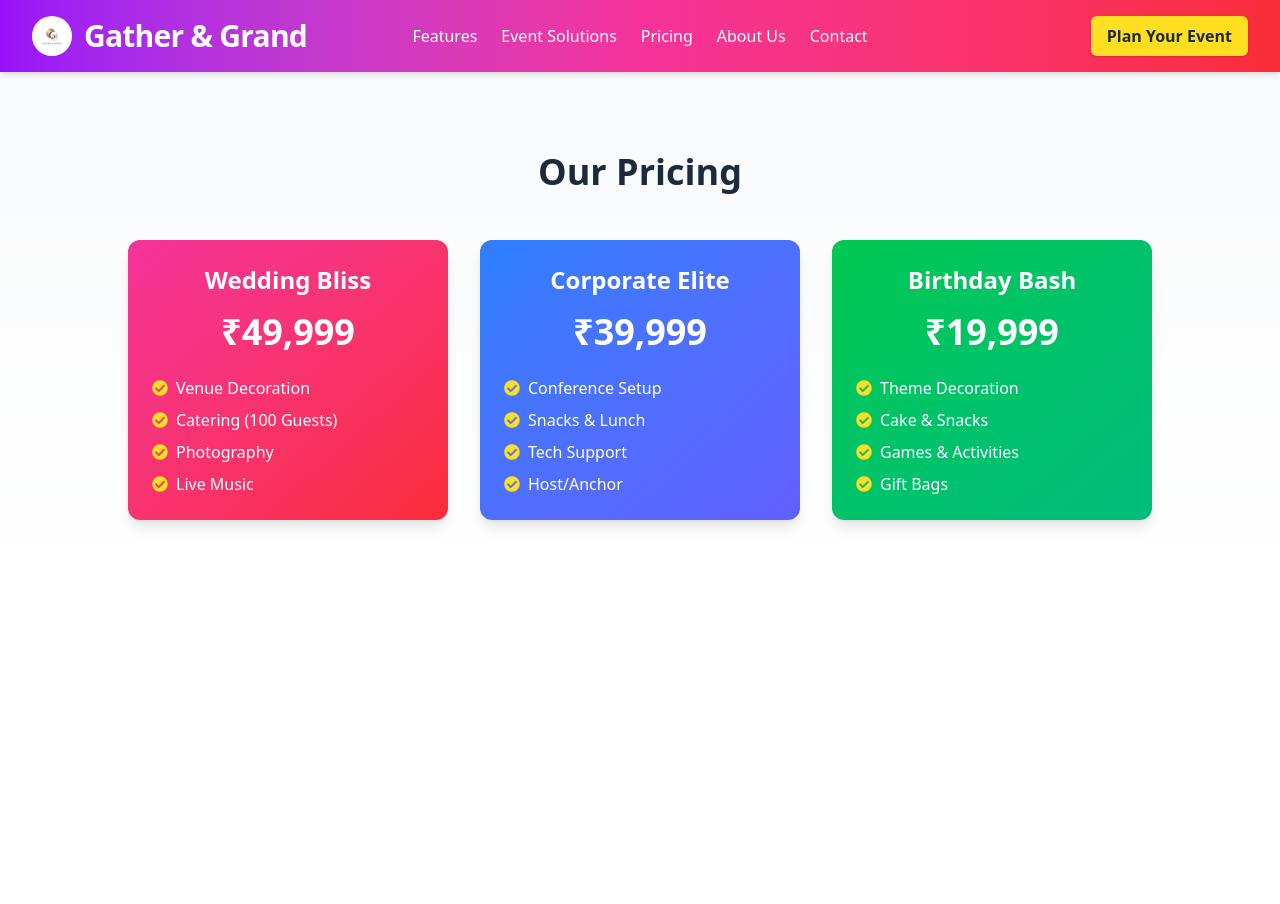
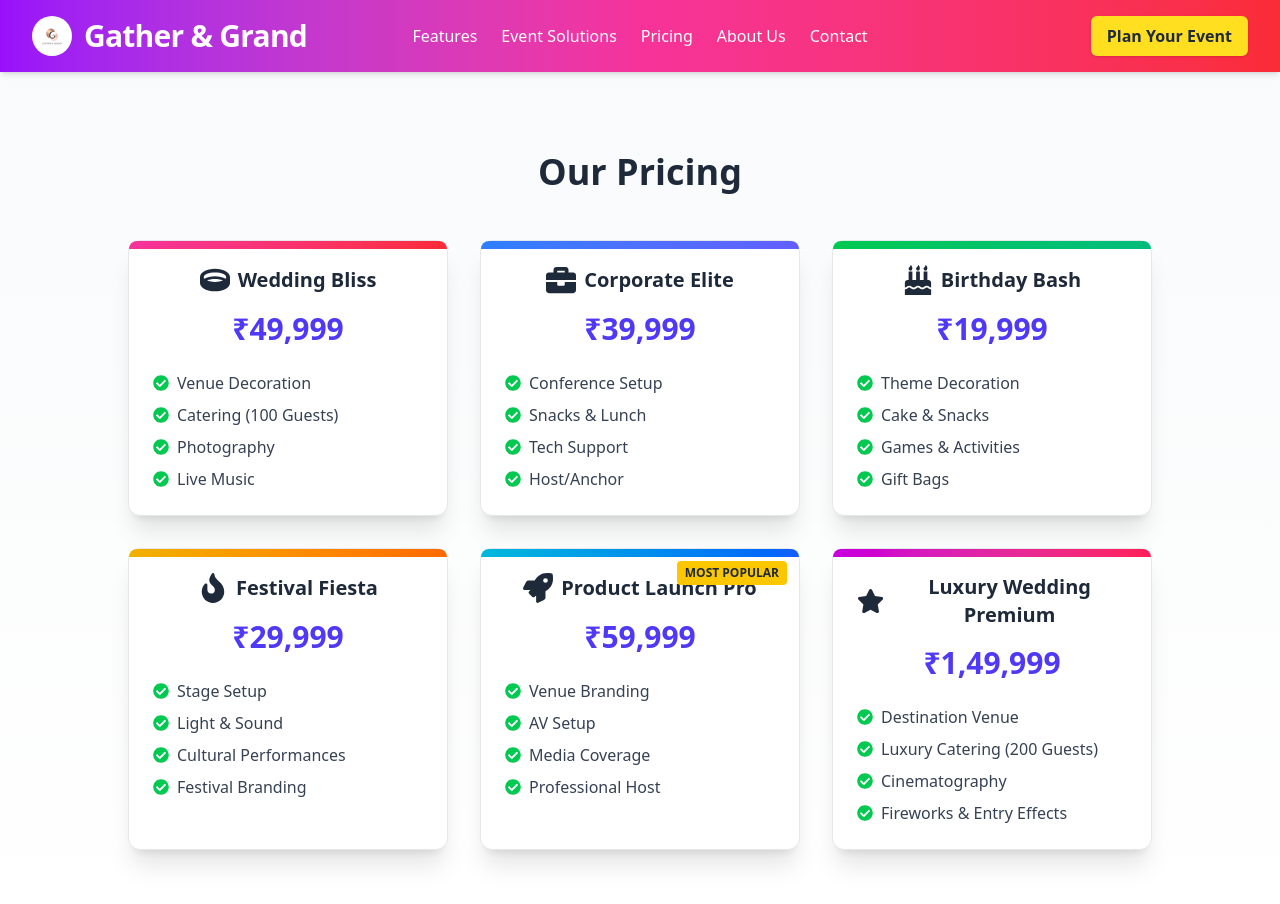
Before and after one commit to bhanuahlawat/Gather-Grand, a React (Vite) app: page /pricing in a window 1280 px wide. Shown: the top 904 px of the page. Before the commit the page ends 800 px from the top, so only its background shows below. Built offline with nearby package versions, Linux system fonts and the light colour scheme.

Commit message:
Initial commit

```diff
--- a/src/components/CTA.jsx
+++ b/src/components/CTA.jsx
@@ -1,4 +1,3 @@
-// src/components/CTA.jsx
 import { FaRocket } from "react-icons/fa";
 
 export default function CTA() {
--- a/src/components/Hero.jsx
+++ b/src/components/Hero.jsx
@@ -17,7 +17,6 @@ export default function Hero() {
         </a>
       </div>
       <div className="w-full md:w-1/2 mb-6 md:mb-0 flex justify-center">
-        {/* <img src="/images/Wedding1.png" alt="Event" className="w-full max-w-md rounded-lg shadow-xl" /> */}
         <Card/>
       </div>
     </section>
--- a/src/components/PricingPage.jsx
+++ b/src/components/PricingPage.jsx
@@ -1,39 +1,48 @@
-// src/components/Pricing.jsx
-import { FaCheckCircle } from "react-icons/fa";
+import { FaCheckCircle, FaRing, FaBriefcase, FaBirthdayCake, FaStar, FaFire, FaRocket } from "react-icons/fa";
 
 const pricingPlans = [
   {
     title: "Wedding Bliss",
     price: "₹49,999",
-    features: [
-      "Venue Decoration",
-      "Catering (100 Guests)",
-      "Photography",
-      "Live Music",
-    ],
+    icon: <FaRing size={30} />,
+    features: ["Venue Decoration", "Catering (100 Guests)", "Photography", "Live Music"],
     color: "from-pink-500 to-red-500",
   },
   {
     title: "Corporate Elite",
     price: "₹39,999",
-    features: [
-      "Conference Setup",
-      "Snacks & Lunch",
-      "Tech Support",
-      "Host/Anchor",
-    ],
+    icon: <FaBriefcase size={30} />,
+    features: ["Conference Setup", "Snacks & Lunch", "Tech Support", "Host/Anchor"],
     color: "from-blue-500 to-indigo-500",
   },
   {
     title: "Birthday Bash",
     price: "₹19,999",
-    features: [
-      "Theme Decoration",
-      "Cake & Snacks",
-      "Games & Activities",
-      "Gift Bags",
-    ],
+    icon: <FaBirthdayCake size={30} />,
+    features: ["Theme Decoration", "Cake & Snacks", "Games & Activities", "Gift Bags"],
     color: "from-green-500 to-emerald-500",
+  },
+  {
+    title: "Festival Fiesta",
+    price: "₹29,999",
+    icon: <FaFire size={30} />,
+    features: ["Stage Setup", "Light & Sound", "Cultural Performances", "Festival Branding"],
+    color: "from-yellow-500 to-orange-500",
+  },
+  {
+    title: "Product Launch Pro",
+    price: "₹59,999",
+    icon: <FaRocket size={30} />,
+    features: ["Venue Branding", "AV Setup", "Media Coverage", "Professional Host"],
+    color: "from-cyan-500 to-blue-600",
+    highlight: true,
+  },
+  {
+    title: "Luxury Wedding Premium",
+    price: "₹1,49,999",
+    icon: <FaStar size={30} />,
+    features: ["Destination Venue", "Luxury Catering (200 Guests)", "Cinematography", "Fireworks & Entry Effects"],
+    color: "from-fuchsia-600 to-rose-500",
   },
 ];
 
@@ -45,14 +54,31 @@ export default function Pricing() {
         {pricingPlans.map((plan, idx) => (
           <div
             key={idx}
-            className={`bg-gradient-to-br ${plan.color} text-white rounded-xl shadow-lg transform hover:scale-105 transition-transform duration-500 w-80 p-6`}
+            className={`relative bg-white bg-opacity-90 backdrop-blur-md border border-gray-200 rounded-xl shadow-xl w-80 p-6 transform transition-transform duration-500 hover:scale-105 hover:shadow-2xl`}
           >
-            <h3 className="text-2xl font-bold mb-4">{plan.title}</h3>
-            <p className="text-4xl font-extrabold mb-6">{plan.price}</p>
-            <ul className="text-left space-y-2">
+            {/* Highlight Badge */}
+            {plan.highlight && (
+              <span className="absolute top-3 right-3 bg-yellow-400 text-gray-800 text-xs font-bold px-2 py-1 rounded">
+                MOST POPULAR
+              </span>
+            )}
+
+            {/* Gradient Top Border */}
+            <div className={`absolute top-0 left-0 w-full h-2 rounded-t-xl bg-gradient-to-r ${plan.color}`} />
+
+            {/* Icon + Title */}
+            <div className="mb-4 text-gray-800 flex items-center justify-center gap-2 text-xl font-bold">
+              {plan.icon} {plan.title}
+            </div>
+
+            {/* Price */}
+            <p className="text-3xl font-extrabold mb-6 text-indigo-600">{plan.price}</p>
+
+            {/* Features List */}
+            <ul className="text-left space-y-2 text-gray-700">
               {plan.features.map((feature, index) => (
                 <li key={index} className="flex items-center gap-2">
-                  <FaCheckCircle className="text-yellow-300" />
+                  <FaCheckCircle className="text-green-500" />
                   <span>{feature}</span>
                 </li>
               ))}
--- a/src/components/TrustedBy.jsx
+++ b/src/components/TrustedBy.jsx
@@ -1,4 +1,3 @@
-// src/components/TrustedBy.jsx
 export default function TrustedBy() {
   return (
     <section className="text-center py-16 bg-gradient-to-br from-purple-50 via-yellow-50 to-pink-50 px-4 md:px-16">
```
Also changed, not shown: src/components/Carousel.jsx (+0 -57 lines), src/components/Footer.jsx (+0 -14 lines), src/components/Header.jsx (+0 -137 lines), src/test.jsx (deleted).
